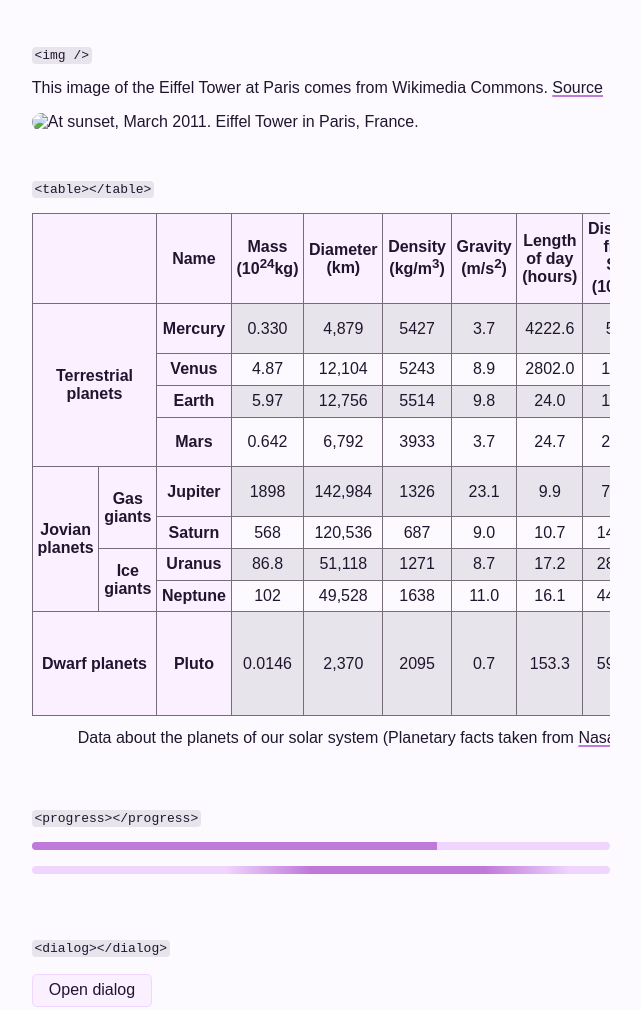
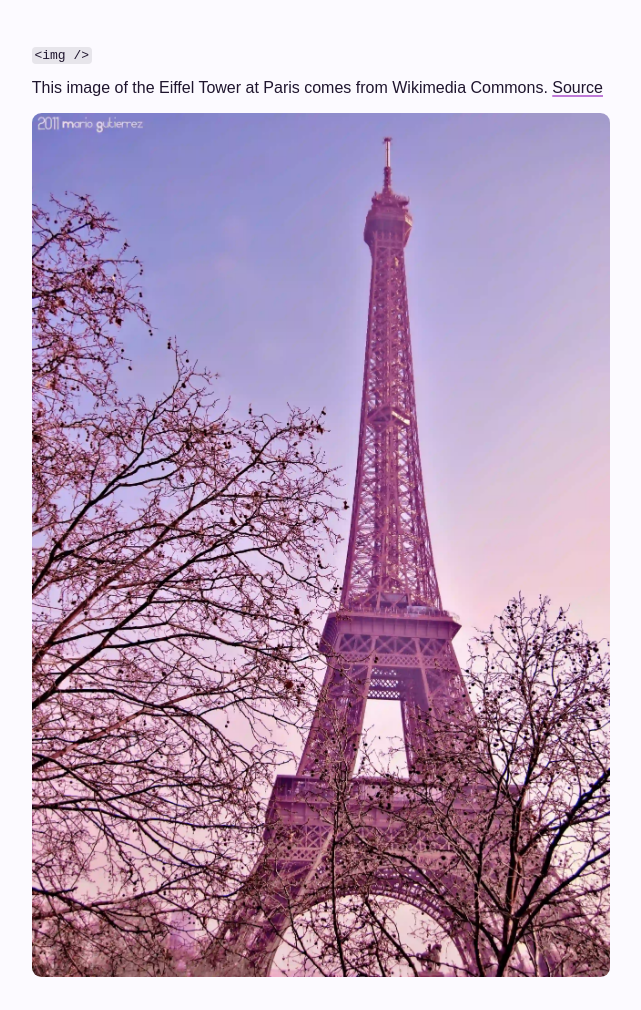
Before and after one commit to lissomware/css, a plain HTML site: page index.html in a window 1280 px wide. Shown: the part 1800-2810 px from the top of the page, without its empty margins (319-960 px from the left). Drawn offline with Linux system fonts and the light colour scheme; the site is published under a folder, as on GitHub Pages, so addresses that start at the root find nothing.

Commit message:
Correct image path

```diff
--- a/index.html
+++ b/index.html
@@ -147,7 +147,7 @@
                     <div>
                         <code>&lt;img /&gt;</code>
                         <p>This image of the Eiffel Tower at Paris comes from Wikimedia Commons. <a href="https://commons.wikimedia.org/wiki/File:Eiffel_Tower..jpg">Source</a></p>
-                        <img src="/assets/Eiffel Tower.webp" alt="At sunset, March 2011. Eiffel Tower in Paris, France." width="2538" height="3791" />
+                        <img src="assets/Eiffel Tower.webp" alt="At sunset, March 2011. Eiffel Tower in Paris, France." width="2538" height="3791" />
                     </div>
 
                     <div>
```
